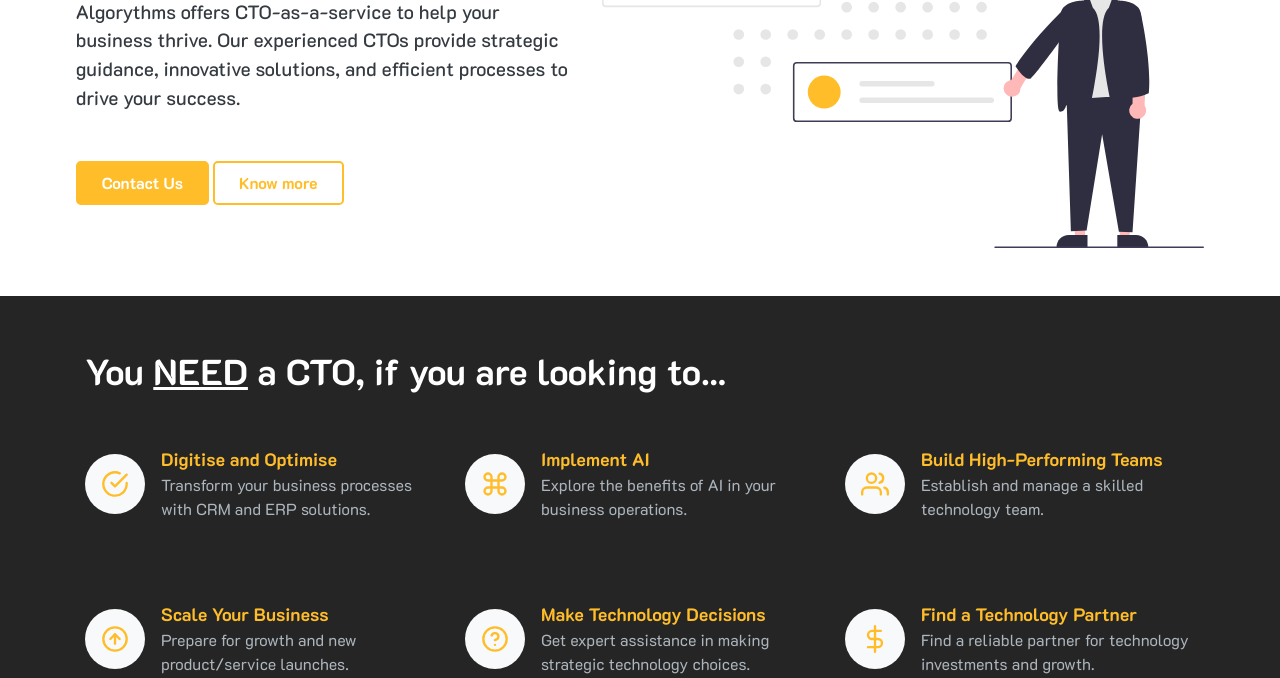
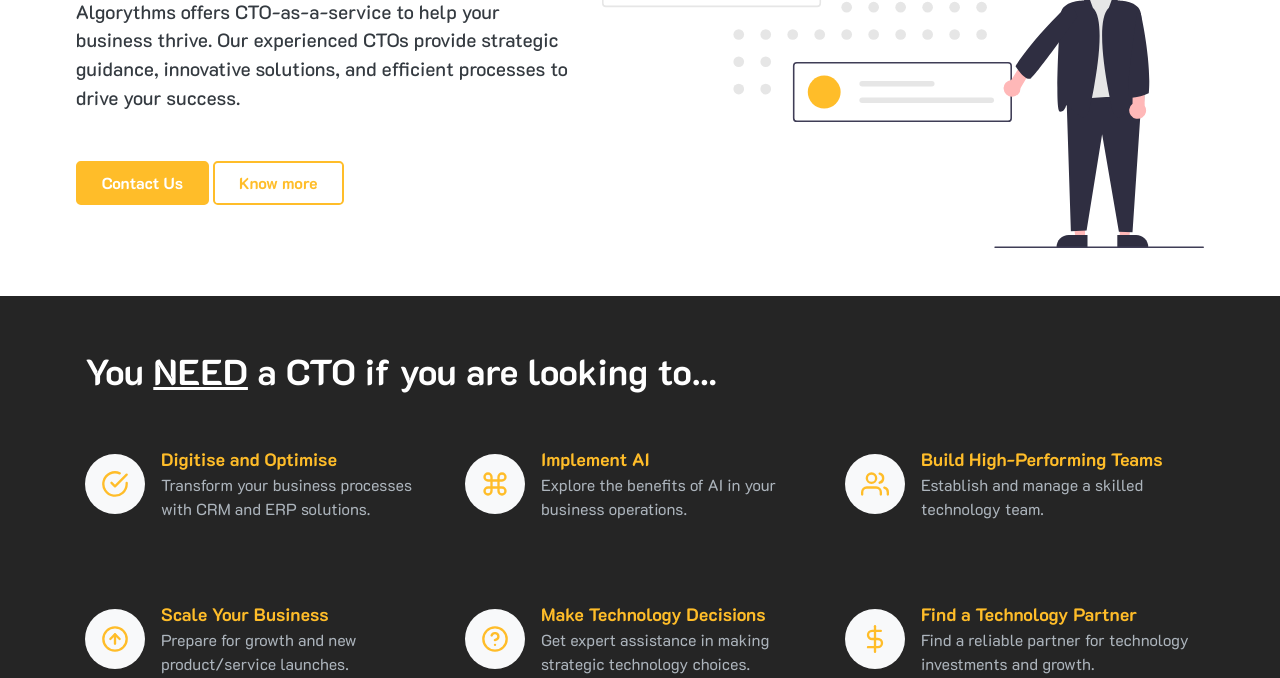
Before and after one commit to Algorythms-io/algorythms-io.github.io, a plain HTML site: page index.html in a window 1280 px wide. Shown: the part 422-1100 px from the top of the page. Drawn offline with nearby package versions, Linux system fonts and the light colour scheme.

Commit message:
no comma

```diff
--- a/index.html
+++ b/index.html
@@ -74,7 +74,7 @@
     <!--Why us Section-->
     <section id="why-us" class="pt-5 pb-2" style="background-color: #252525;">
         <div class="container">
-            <h1 style="color: #FFFFFF;">You <u>NEED</u> a CTO, if you are looking to...</h1>
+            <h1 style="color: #FFFFFF;">You <u>NEED</u> a CTO if you are looking to...</h1>
             <div class="row feature-grid">
                 <div class="col-md-4 col-sm-6">
                     <div class="media">
```
